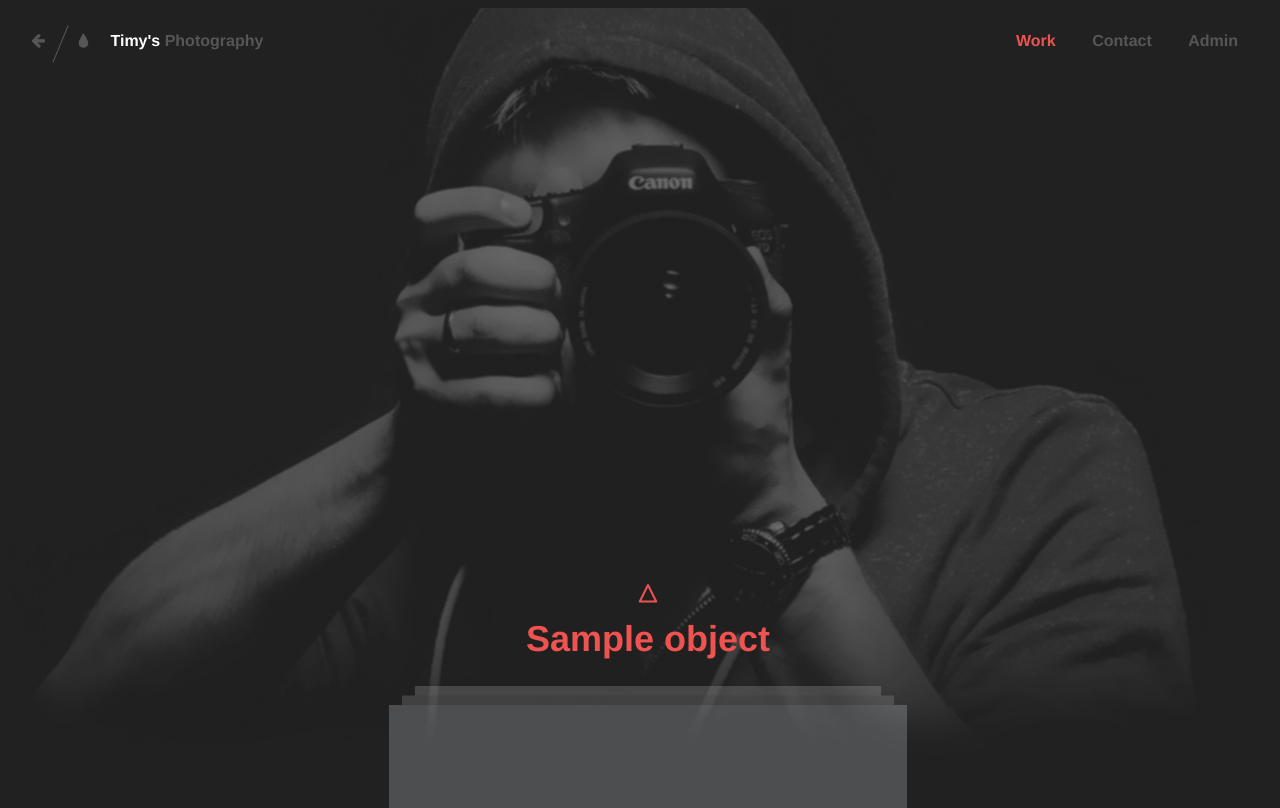
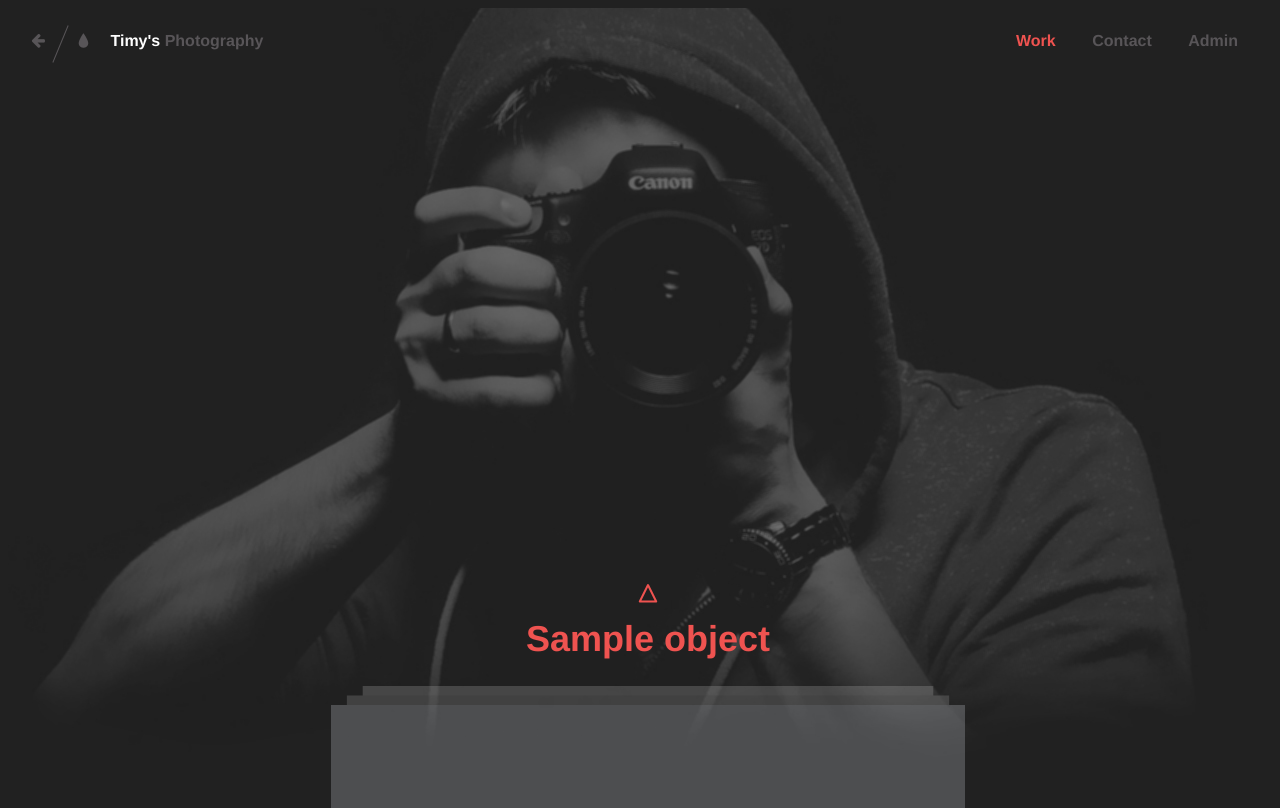
Before and after one commit to itimor/photoview, a Python web app: template show/templates/photo_list.html in a window 1280 px wide. Run offline with Jinja, Linux system fonts and the light colour scheme; the template is opened without the code that fills it: most values are stand-ins (such as "Sample title", 1, 10 or a date in 2020); grey boxes marked "Sample" are stand-in pictures.

Commit message:
update photo css width

```diff
--- a/show/static/css/main.css
+++ b/show/static/css/main.css
@@ -298,7 +298,7 @@ button:focus {
 }
 
 .stack {
-    width: 45%;
+    width: 55%;
     min-width: 300px;
     height: 100%;
     text-align: center;
@@ -507,7 +507,7 @@ button:focus {
 .item__content {
     position: relative;
     z-index: 100;
-    max-width: 800px;
+    max-width: 900px;
     margin: 0 auto;
 }
 
```
